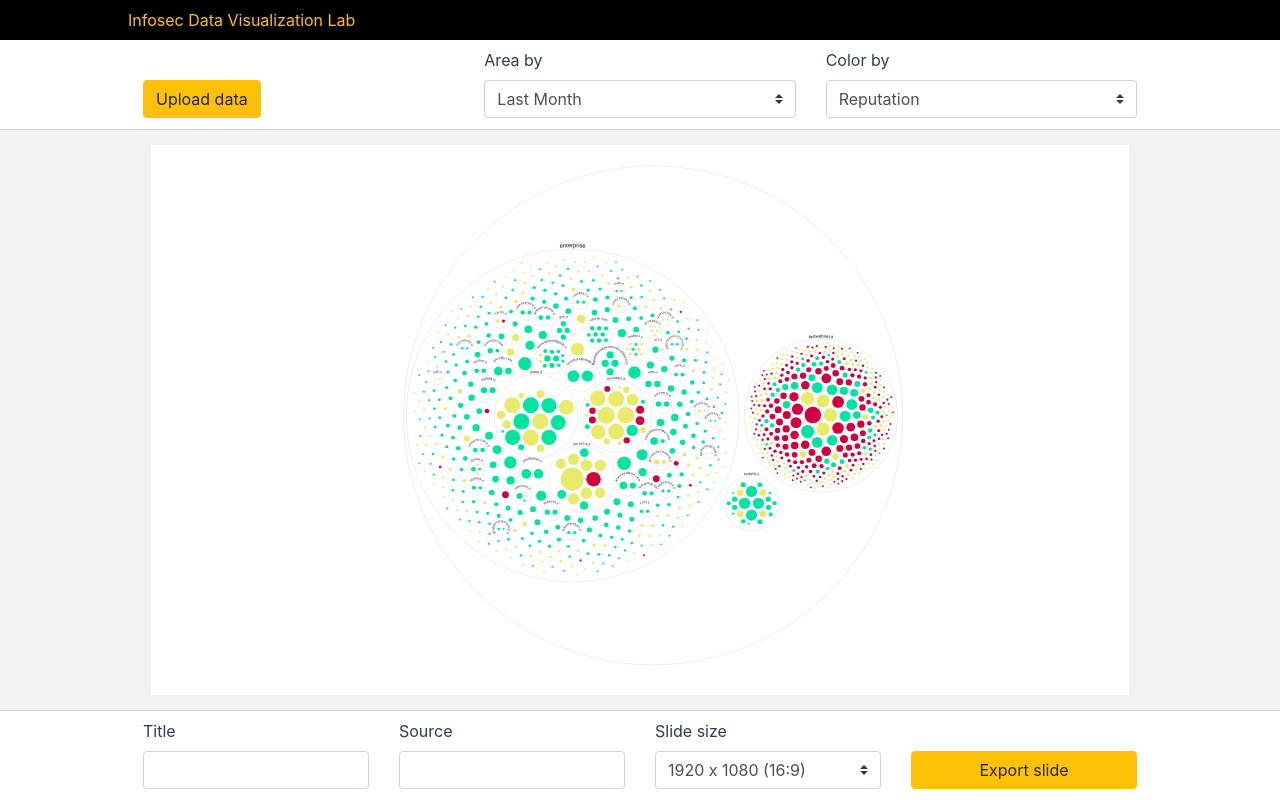
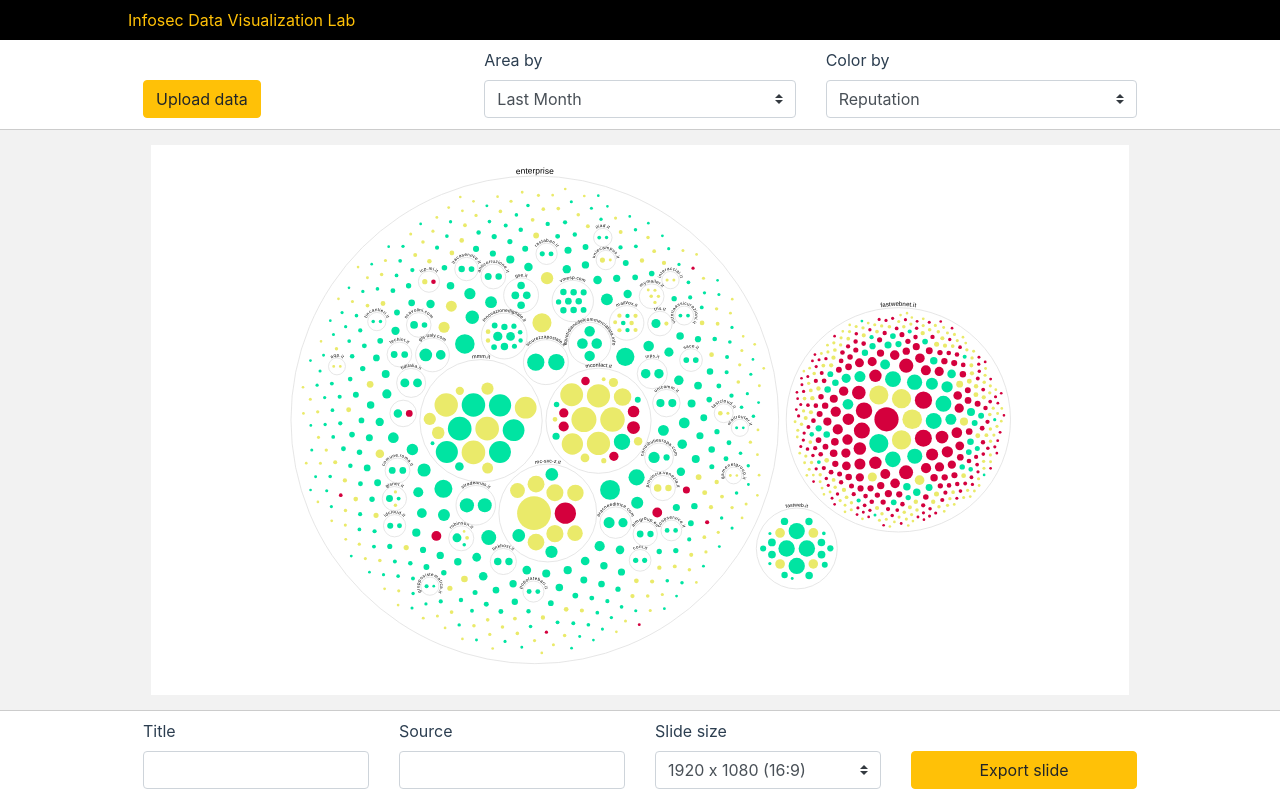
Before and after one commit to calibro/fw-spam, a Vue app: page / in a window 1280 px wide. Built offline with nearby package versions, Linux system fonts and the light colour scheme.

Commit message:
Add simple tooltip

```diff
--- a/package.json
+++ b/package.json
@@ -21,6 +21,7 @@
     "d3": "^5.15.0",
     "d3-array": "^2.4.0",
     "save-svg-as-png": "^1.4.17",
+    "tippy.js": "^6.0.3",
     "vue": "^2.6.11",
     "vuex": "^3.0.1"
   },
--- a/src/components/CirclePackChart.vue
+++ b/src/components/CirclePackChart.vue
@@ -1,18 +1,22 @@
 <template>
-  <g
+  <svg
     id="main-chart"
     ref="mainChart"
-    :transform="'translate(' + x + ',' + y + ')'"
+    :x="x"
+    :y="y"
     :height="height"
     :width="width"
   >
-  </g>
+  </svg>
 </template>
 
 <script>
 import * as d3 from "d3";
 import { groups } from "d3-array";
-import { mapState } from 'vuex'
+import { mapState, mapMutations } from 'vuex'
+import tippy from 'tippy.js'
+import Vue from 'vue'
+import ChartTooltip from './commons/ChartTooltip'
 
 export default {
   name: "CirclePackChart",
@@ -51,7 +55,7 @@ export default {
       // TODO: Improve the color scale for blacklist
       let maxval = d3.max(csvData, d => parseInt(d.blacklists_count))
       let blacklistScale = d3.scaleLinear()
-        .domain([0, maxval/2, maxval])
+        .domain([0, 1, maxval])
         .range(["#00E4A2", "#EAEA6A", "#D4003D"])
 
       this.colorScales = {
@@ -63,9 +67,11 @@ export default {
     },
     draw() {
       let self = this;
-      let vHeight = this.height; //1000 //this.$el.clientHeight
-      let vWidth = this.width; //this.$el.clientWidth
+      let vHeight = this.height;
+      let vWidth = this.width;
       let rad = Math.min(vWidth, vHeight);
+      let rooted = false // show or hide broader circle
+
       var svg = d3
         .select(this.$refs.mainChart)
         .attr("width", vWidth)
@@ -113,7 +119,7 @@ export default {
 
       const node = svg
         .selectAll("g")
-        .data(root.descendants())
+        .data(root.descendants().slice(rooted ? 0 : 1).reverse())
         .enter()
         .append("g")
         .attr("transform", d => `translate(${d.x + 1},${d.y + 1})`);
@@ -138,7 +144,18 @@ export default {
       leaves
         .select("path")
         .attr("stroke", "none")
-        .attr("fill", d => this.colorScales[self.colorBy](d.data[self.colorBy]));
+        .attr("fill", d => this.colorScales[self.colorBy](d.data[self.colorBy]))
+        .on('mouseover', function (d) {
+          tippy(this, {
+            content: d.data.hostname //self.tooltipContent(d)
+          })
+          d3.select(this)
+            .attr("stroke", "black")
+        })
+        .on('mouseout', function (d) {
+          d3.select(this).attr("stroke", "none")
+          //this._tippy && this._tippy.destroy()
+        })
 
       const internal = node.filter(d => d.children && d.children.length > 1);
 
@@ -161,6 +178,10 @@ export default {
           return d.data[0];
         });
 
+      //scale to fit
+      let box = this.$refs.mainChart.getBBox()
+      this.$refs.mainChart.setAttribute("viewBox", `${box.x - 1} ${box.y - 1} ${box.width + 2} ${box.height + 2}`)
+
       // .on("mouseover", function(d, i) {
       //   let el = d3.select(this).attr("fill", '#00f')
       //   self.nodeInfo = d.data.name || d.data.hostname
@@ -169,6 +190,19 @@ export default {
       //   let el = d3.select(this).attr("fill", self.color(d.height))
       //   self.nodeInfo = ''
       // })
+    },
+    tooltipContent (item) {
+      var ComponentClass = Vue.extend(ChartTooltip)
+      if (item) {
+        var instance = new ComponentClass({
+          propsData: {
+            'item': item.data,
+          },
+        })
+        instance.$mount()
+        return instance.$el
+      }
+      return ''
     }
   },
   watch: {
@@ -188,4 +222,11 @@ export default {
 };
 </script>
 
-<style scoped lang="stylus"></style>
+<style lang="stylus">
+svg
+  g, path
+    user-select: none
+    outline: none !important
+
+
+</style>
--- /dev/null
+++ b/src/components/commons/ChartTooltip.vue
@@ -0,0 +1,22 @@
+<template>
+  <div data-tippy-root>
+    <div class="tippy-box" data-placement="top">
+      <div class="tippy-content">
+        {{item.hostname}}
+      </div>
+    </div>
+</div>
+</template>
+
+<script>
+import 'tippy.js/dist/tippy.css'
+
+export default {
+  name: 'ChartTooltip',
+  props: ['item']
+}
+</script>
+
+<style>
+
+</style>
```
